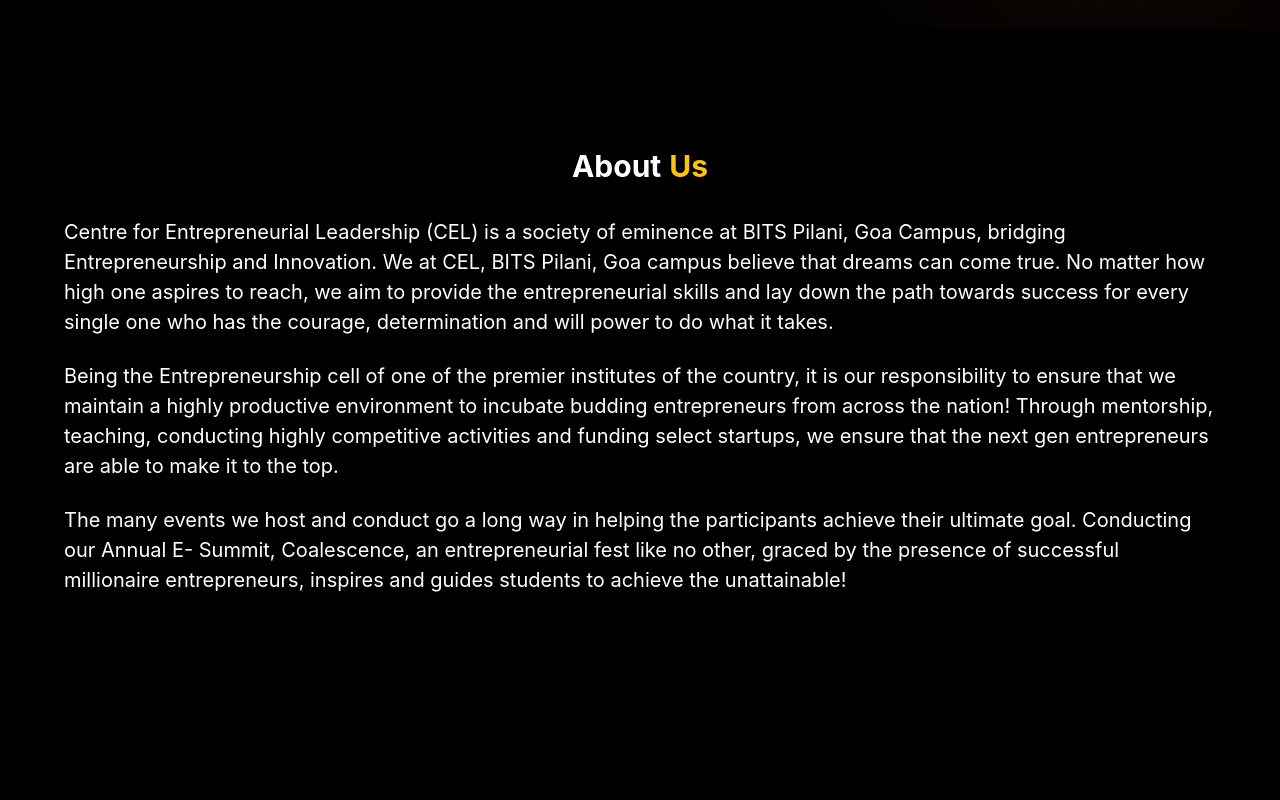
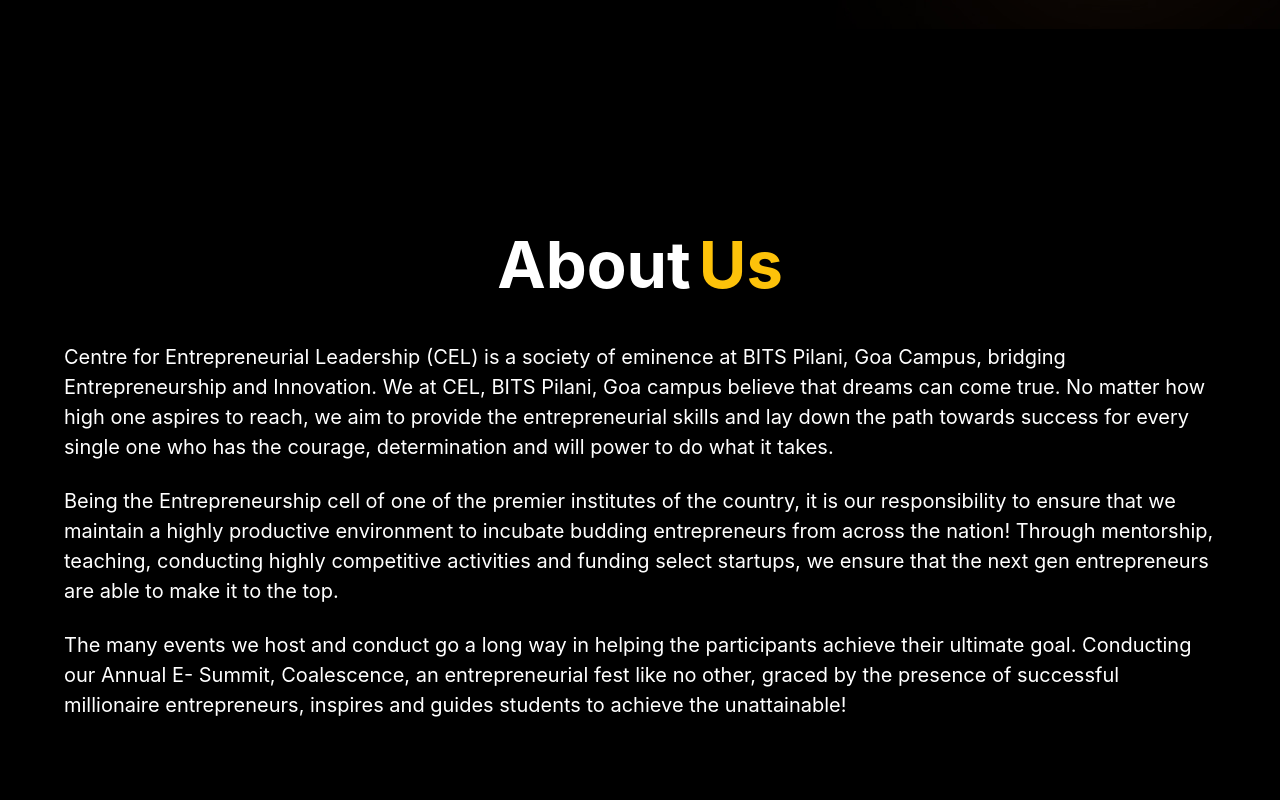
Before and after one commit to Devsoc-BPGC/CEL-website, a React (Create React App) app: page / in a window 1280 px wide. Shown: the part 680-1480 px from the top of the page. Built offline with nearby package versions, Linux system fonts and the light colour scheme.

Commit message:
Layout fixes
Signed-off-by: Hrishikesh Patil <hrishikeshpatil.754@gmail.com>

```diff
--- a/src/components/AboutUs.jsx
+++ b/src/components/AboutUs.jsx
@@ -3,20 +3,24 @@ import { Box, Text, HStack, VStack } from '@chakra-ui/react';
 
 const AboutUs = () => {
   return (
-    <Box
+    <VStack
       bg={'black'}
       color={'white'}
       paddingY={{ base: '1.5rem' }}
       fontSize={'20px'}
-      minHeight={'calc(100vh - 6rem)'}
       id='about'
+      minH={'calc(100vh - 6rem)'}
+      justify={'center'}
     >
-      <VStack>
       <HStack align={'center'} justify={'center'} paddingBottom={3}>
-          <Text fontWeight={700} fontSize={'30px'}>
+        <Text fontWeight={700} fontSize={{ base: 32, sm: 44, lg: 65 }}>
           About
         </Text>
-          <Text color={'#FDC20A'} fontWeight={700} fontSize={'30px'}>
+        <Text
+          color={'#FDC20A'}
+          fontWeight={700}
+          fontSize={{ base: 32, sm: 44, lg: 65 }}
+        >
           Us
         </Text>
       </HStack>
@@ -25,25 +29,25 @@ const AboutUs = () => {
         paddingY={{ base: '0.5rem' }}
         lineHeight={{ base: '2', sm: '1.5' }}
       >
-          Centre for Entrepreneurial Leadership (CEL) is a society of eminence
-          at BITS Pilani, Goa Campus, bridging Entrepreneurship and Innovation.
-          We at CEL, BITS Pilani, Goa campus believe that dreams can come true.
-          No matter how high one aspires to reach, we aim to provide the
+        Centre for Entrepreneurial Leadership (CEL) is a society of eminence at
+        BITS Pilani, Goa Campus, bridging Entrepreneurship and Innovation. We at
+        CEL, BITS Pilani, Goa campus believe that dreams can come true. No
+        matter how high one aspires to reach, we aim to provide the
         entrepreneurial skills and lay down the path towards success for every
-          single one who has the courage, determination and will power to do
-          what it takes.
+        single one who has the courage, determination and will power to do what
+        it takes.
       </Text>
       <Text
         paddingX={{ base: '1rem', sm: '2rem', md: '4rem' }}
         paddingY={{ base: '0.5rem' }}
         lineHeight={{ base: '2', sm: '1.5' }}
       >
-          Being the Entrepreneurship cell of one of the premier institutes of
-          the country, it is our responsibility to ensure that we maintain a
-          highly productive environment to incubate budding entrepreneurs from
-          across the nation! Through mentorship, teaching, conducting highly
-          competitive activities and funding select startups, we ensure that the
-          next gen entrepreneurs are able to make it to the top.
+        Being the Entrepreneurship cell of one of the premier institutes of the
+        country, it is our responsibility to ensure that we maintain a highly
+        productive environment to incubate budding entrepreneurs from across the
+        nation! Through mentorship, teaching, conducting highly competitive
+        activities and funding select startups, we ensure that the next gen
+        entrepreneurs are able to make it to the top.
       </Text>
       <Text
         paddingX={{ base: '1rem', sm: '2rem', md: '4rem' }}
@@ -57,7 +61,6 @@ const AboutUs = () => {
         guides students to achieve the unattainable!
       </Text>
     </VStack>
-    </Box>
   );
 };
 
--- a/src/components/LandingPage.jsx
+++ b/src/components/LandingPage.jsx
@@ -5,14 +5,14 @@ const LandingPage = () => {
   return (
     <Box
       textAlign={'left'}
-      pt={{ base: '33%', lg: '15%' }}
+      pt={{ base: '50%', lg: '15%' }}
       px={{ base: '2rem', md: '3rem' }}
       height='calc(100vh - 6rem)'
       width='100%'
       backgroundImage='url(/lantern.jpg)'
       backgroundColor='black'
       backgroundRepeat='no-repeat'
-      backgroundSize={{ base: '225px', sm: 'initial' }}
+      backgroundSize={{ base: 'contain', sm: 'initial' }}
       backgroundPosition={{ base: 'bottom', sm: 'right 0 top 0' }}
       id='home'
     >
--- a/src/components/TeamMemberCard.jsx
+++ b/src/components/TeamMemberCard.jsx
@@ -18,6 +18,7 @@ const TeamMemberCard = props => {
       py={12}
       direction={'column'}
       alignItems={'center'}
+      textAlign={'center'}
     >
       <Avatar
         w={{ base: '45vw', sm: 125, lg: 200 }}
```
Lines whose indentation alone changed are shown as unchanged.
